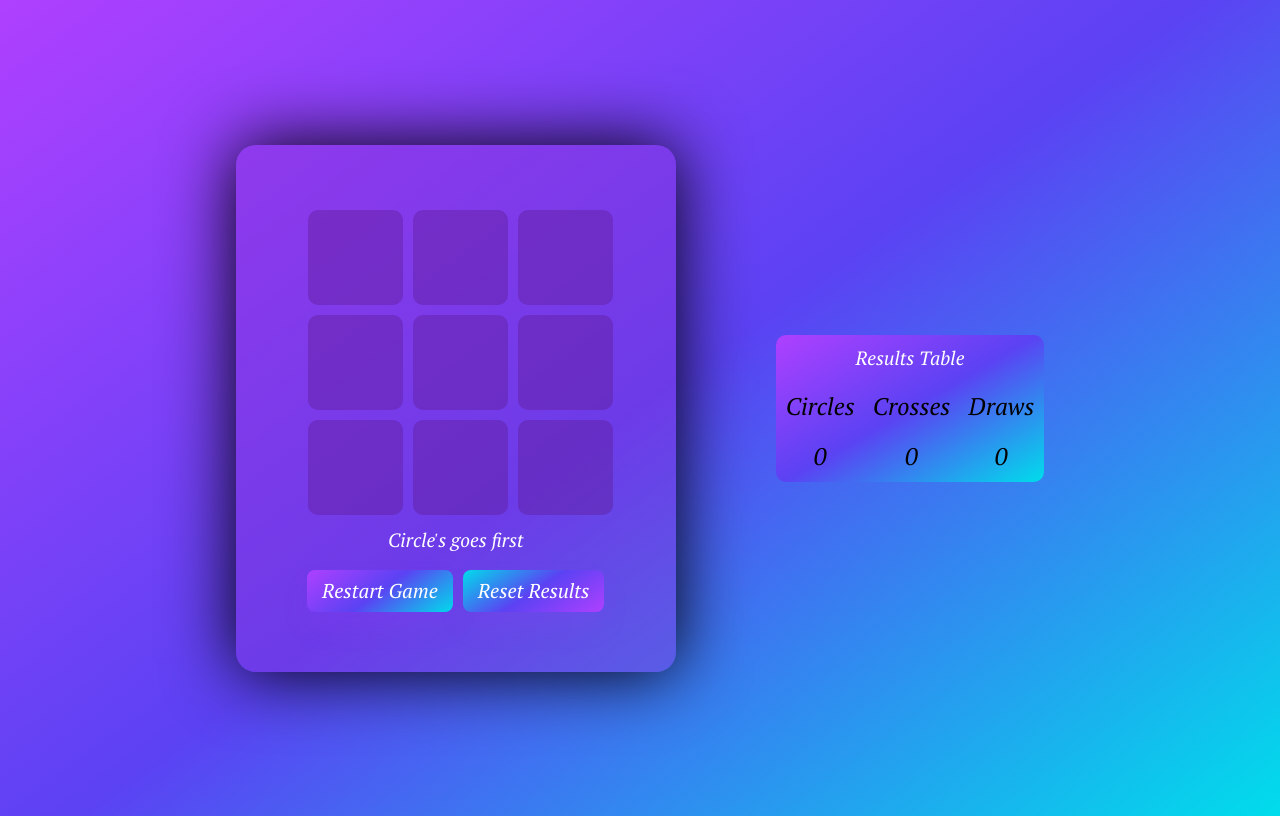
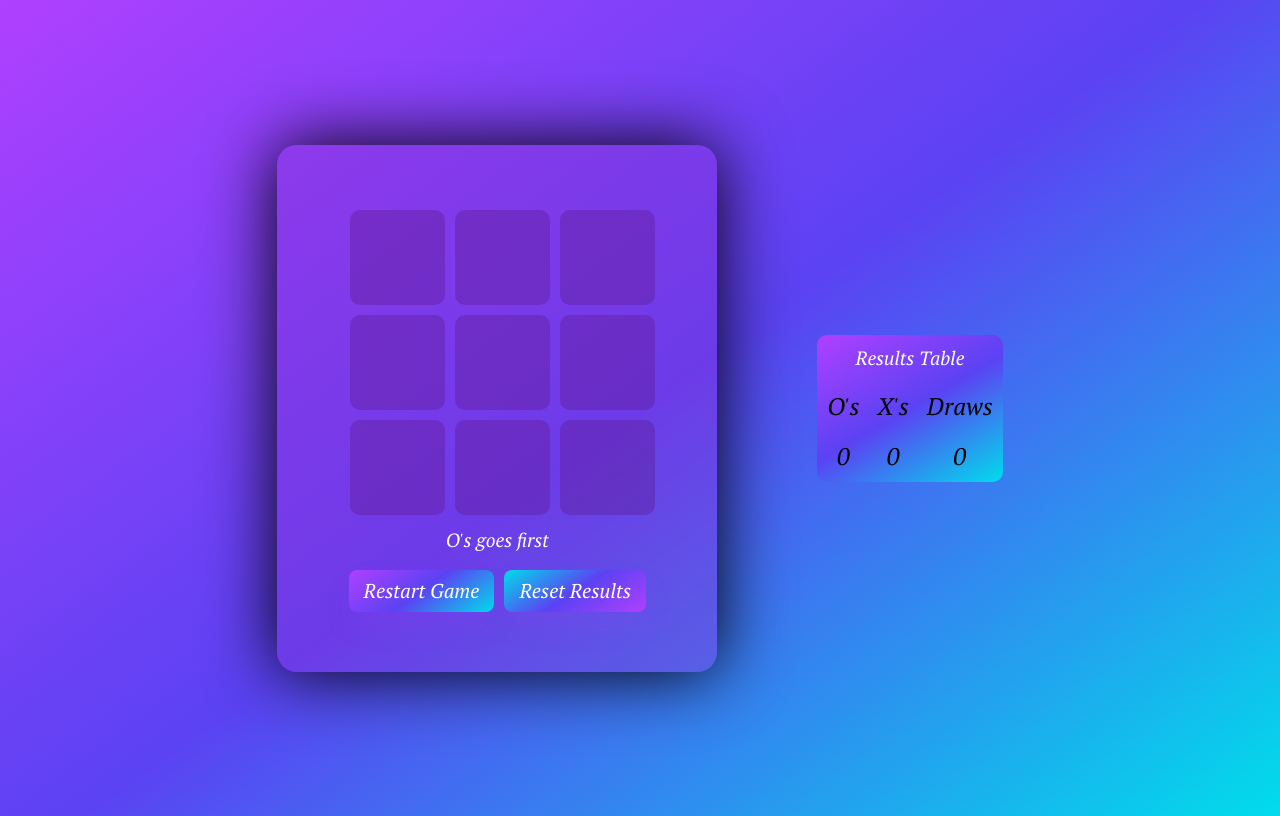
Before and after one commit to Abdul-MalikSardalov/tic-tac-toe-game, a website with bundled scripts: page index.html in a window 1280 px wide. Built offline with nearby package versions, Linux system fonts and the light colour scheme; a web font is replaced by a local one.

Commit message:
formated code

```diff
--- a/index.html
+++ b/index.html
@@ -22,8 +22,8 @@
             <table class="result-table">
                 <tbody>
                     <tr>
-                        <td>Circles</td>
-                        <td>Crosses</td>
+                        <td>O's</td>
+                        <td>X's</td>
                         <td>Draws</td>
                     </tr>
                     <tr>
--- a/src/handlers/checkScoreHandler.js
+++ b/src/handlers/checkScoreHandler.js
@@ -17,7 +17,7 @@ const checkScoreHandler = () => {
 
             allSquares.forEach(
                 (square) => square.removeEventListener('click', addGoHandler),
-                (dom.message.innerHTML = 'Circles win'),
+                (dom.message.innerHTML = `O's win`),
                 data.circleCount++,
             );
             return;
@@ -33,7 +33,7 @@ const checkScoreHandler = () => {
             haveWinner = true;
             allSquares.forEach(
                 (square) => square.removeEventListener('click', addGoHandler),
-                (dom.message.innerHTML = 'Crosses win'),
+                (dom.message.innerHTML = `X's win`),
                 data.crossesCount++,
             );
             return;
--- a/src/init.js
+++ b/src/init.js
@@ -7,7 +7,7 @@ import addGoHandler from './handlers/addGoHandler.js';
 
 const createCells = () => {
     dom.message.innerHTML =
-        dom.goes === 'circle' ? "Circle's goes first" : 'Crosses goes first';
+        dom.goes === 'circle' ? "O's goes first" : `X's goes first`;
 
     dom.circleCountDom.innerText = data.circleCount;
     dom.crossesCountDom.innerText = data.crossesCount;
```
